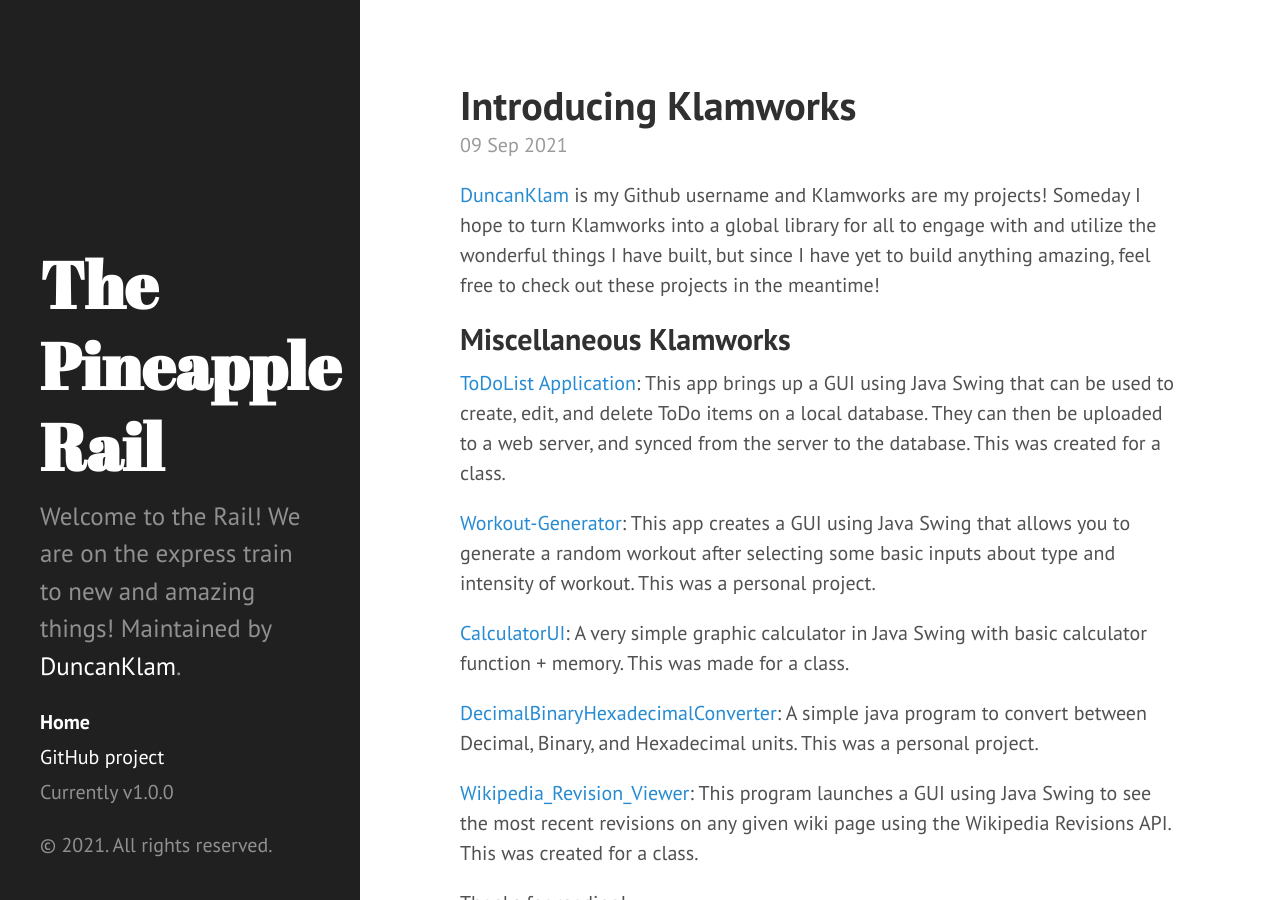
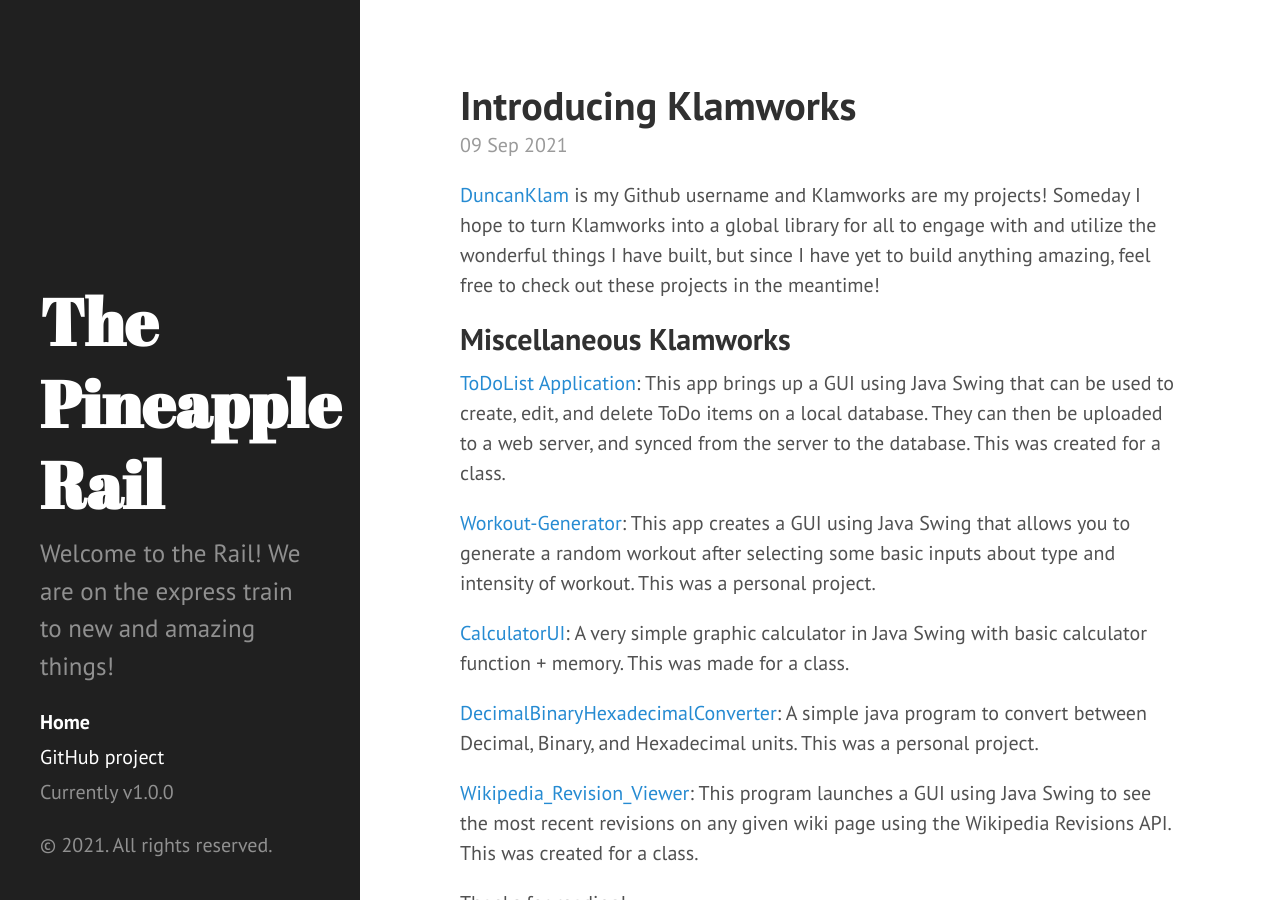
Before and after one commit to DuncanKlam/DuncanKlam.github.io, a Jekyll site: the page built from index.html, in a window 1280 px wide and 900 px high. Built offline with Jekyll 4.4.1, drawn with Linux system fonts in a browser that asks for light colours; the list of posts is cut into pages by our own code.

Commit message:
changed site description in config

```diff
--- a/_config.yml
+++ b/_config.yml
@@ -11,7 +11,7 @@ plugins: [jekyll-paginate, jekyll-gist]
 # Setup
 title:            The Pineapple Rail
 tagline:          'A Klamworks site'
-description:      'Welcome to the Rail! We are on the express train to new and amazing things! Maintained by <a href="https://github.com/DuncanKlam" target="_blank">DuncanKlam</a>.'
+description:      'Welcome to the Rail! We are on the express train to new and amazing things!'
 url:              http://duncanklam.github.io
 baseurl:          /
 
```
